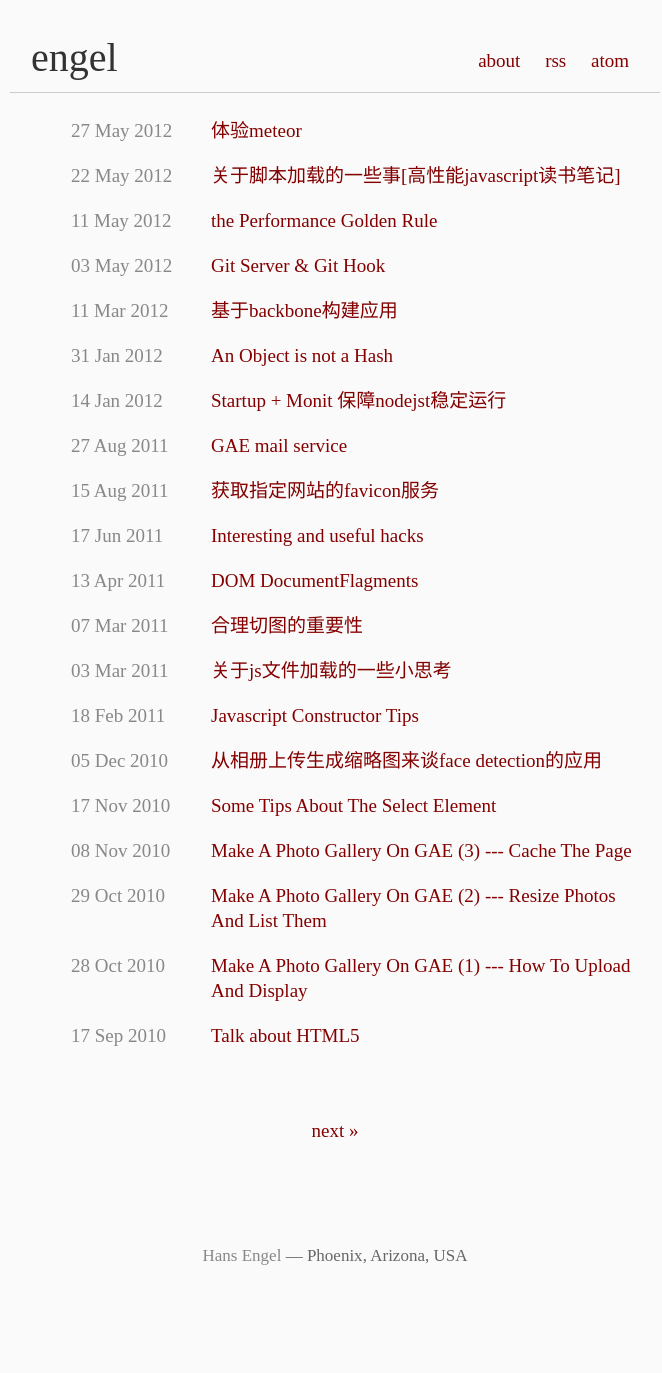
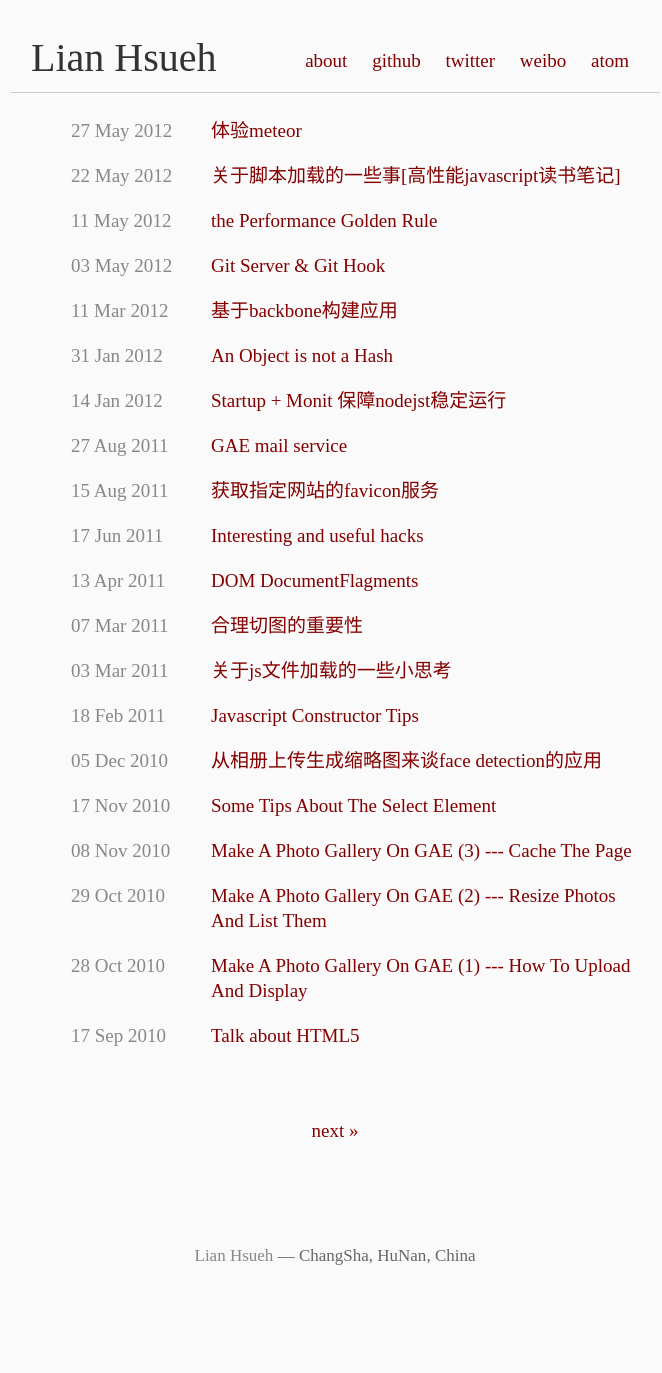
Before and after one commit to xydudu/xydudu.github.com, a Jekyll site: the page built from index.html, in a window 1280 px wide. Shown: the whole page, without its empty margins (305-967 px from the left). Built offline with Jekyll 4.4.1, drawn with Linux system fonts in a browser that asks for light colours; Markdown is read by kramdown in place of the engine named in the settings; the list of posts is cut into pages by our own code.

Commit message:
new theme from hans

```diff
--- a/_layouts/default.html
+++ b/_layouts/default.html
@@ -2,6 +2,7 @@
 layout: index
 ---
 
+<link rel="stylesheet" type="text/css" href="/css/syntax.css" />
 <article id="single" class="hentry">
   <header>
     <h1 class="entry-title">{{ page.title }}</h1>
--- a/_layouts/index.html
+++ b/_layouts/index.html
@@ -22,12 +22,14 @@
   <div id="container">
     <aside id="topbar">
       <div class="inner">
-        <h1><a href="/">engel</a></h1>
+        <h1><a href="/">Lian Hsueh</a></h1>
 
         <ul id="quick-links">
           <li><a href="/about.html">about</a></li>
-	        <li><a href="/rss.xml">rss</a></li>
-	        <li><a href="/atom.xml">atom</a></li>
+	      <li><a href="http://github.com/xydudu">github</a></li>
+	      <li><a href="http://twitter.com/xydudu">twitter</a></li>
+	      <li><a href="http://weibo.com/xydudu">weibo</a></li>
+	      <li><a href="/atom.xml">atom</a></li>
         </ul>
 
         <div class="more">
@@ -38,7 +40,7 @@
           {% if site.posts != empty %}
           <h2>recent posts</h2>
           <ul id="recent-posts">
-            {% for post in site.posts limit: 20 %}
+            {% for post in site.posts limit: 30 %}
             <li><a href="{{ post.url }}">{{ post.title }}</a></li>
             {% endfor %}
           </ul>
@@ -53,11 +55,11 @@
 
         <footer>
 	        <div id="hcard-Hans-Engel" class="vcard">
-            <a class="email fn n" href="mailto:engel@engel.uk.to">
-              <span class="given-name">Hans</span>
-              <span class="family-name">Engel</span>
+            <a class="email fn n" href="mailto:xuedudu@gmail.com">
+              <span class="given-name">Lian</span>
+              <span class="family-name">Hsueh</span>
             </a> &mdash; <span class="adr">
-              <span class="locality">Phoenix</span>, <span class="region">Arizona</span>, <span class="country-name">USA</span>
+              <span class="locality">ChangSha</span>, <span class="region">HuNan</span>, <span class="country-name">China</span>
             </span>
 	        </div>
         </footer>
```
